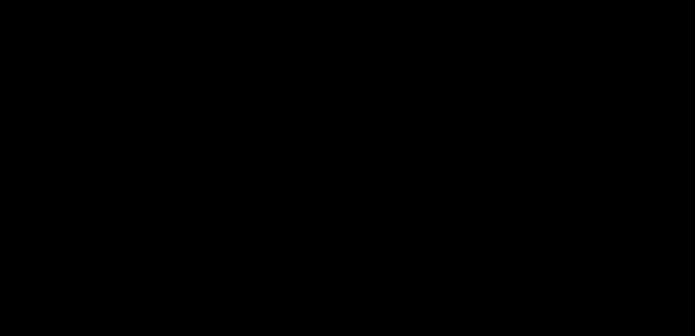
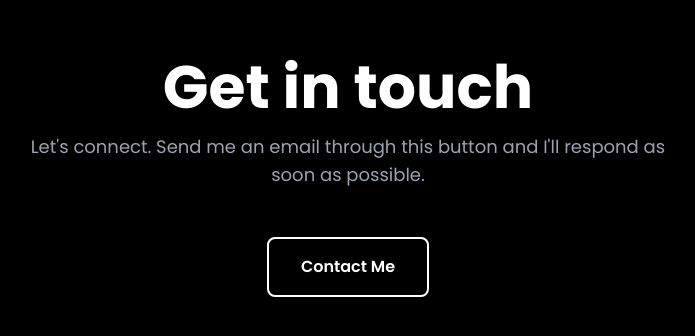
Before and after one commit to vaibhav09981/My-Personal-Portfolio-, a React (Create React App) app: page / in a window 1280 px wide. Shown: the part 2623-2959 px from the top of the page, without its empty margins (292-987 px from the left). Before the commit the page ends 2400 px from the top, so only its background shows below. Built offline with nearby package versions, Linux system fonts and the light colour scheme.

Commit message:
Feat: Contact us section created

```diff
--- a/src/App.js
+++ b/src/App.js
@@ -5,6 +5,7 @@ import Navbar from './components/Navbar';
 import Hero from './components/Hero';
 import About from './components/About';
 import Projects from './components/Projects';
+import Contact from './components/Contact';
 
 function App() {
   const [showIntro, setShowIntro] = useState(true);
@@ -26,6 +27,7 @@ function App() {
           <Hero />
           <About />
           <Projects />
+          <Contact />
         </>
       )}
     </div>
--- /dev/null
+++ b/src/components/Contact.js
@@ -0,0 +1,27 @@
+import React from 'react';
+
+const Contact = () => {
+  return (
+    <section id="contact" className="min-h-screen flex flex-col justify-center items-center text-center py-20 px-6 bg-black">
+      {/* Heading */}
+      <h2 className="text-4xl md:text-6xl font-bold text-white mb-4">
+        Get in touch
+      </h2>
+
+      {/* Description */}
+      <p className="text-lg text-gray-400 mb-12 max-w-2xl mx-auto">
+        Let's connect. Send me an email through this button and I'll respond as soon as possible.
+      </p>
+
+      {/* Contact Button */}
+      <a
+        href="mailto:vaibhavjj99@gmail.com"
+        className="bg-black border-2 border-white text-white px-8 py-4 rounded-lg font-semibold transition-all duration-200 hover:bg-gray-800 active:scale-95"
+      >
+        Contact Me
+      </a>
+    </section>
+  );
+};
+
+export default Contact;
```
